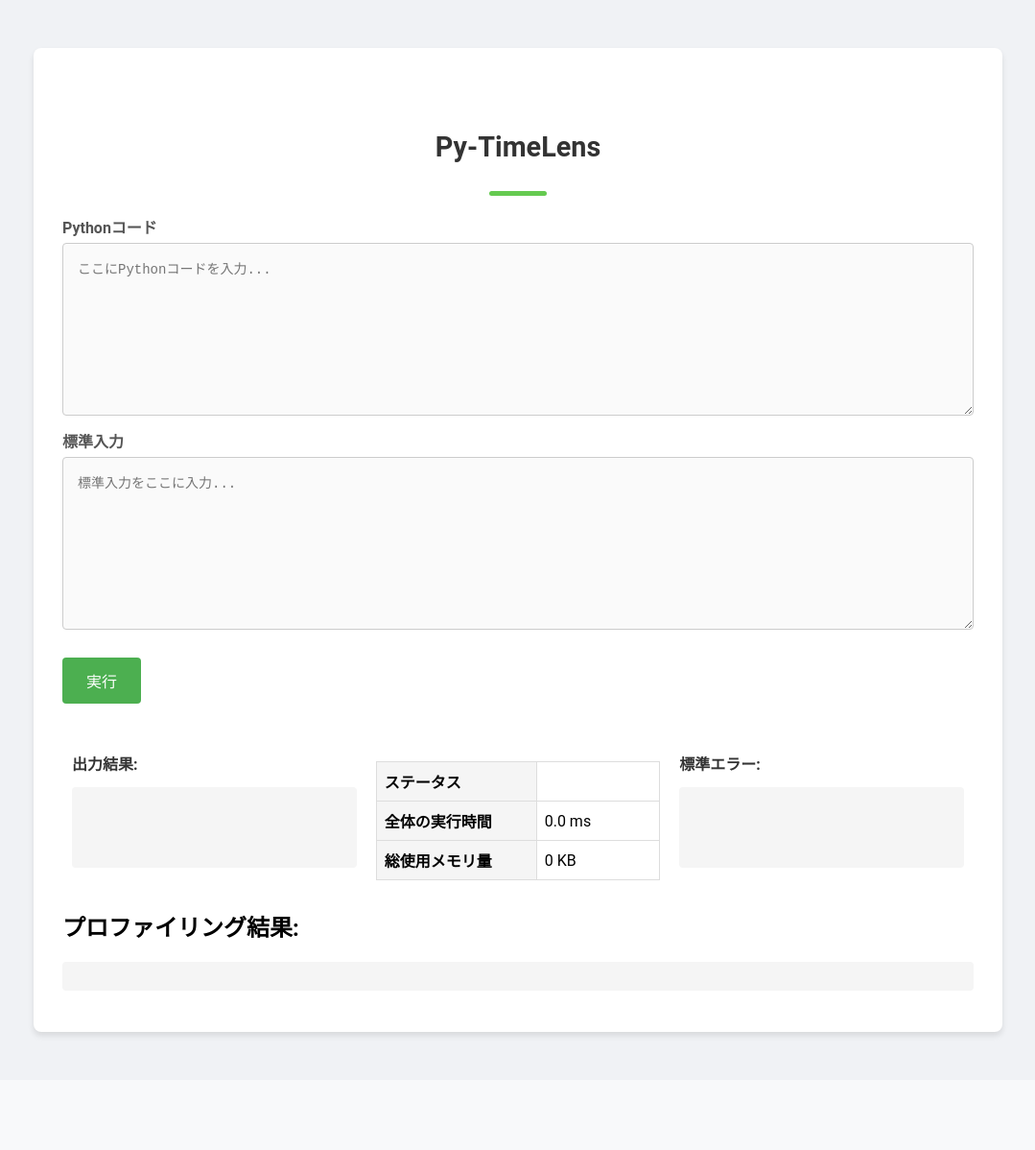
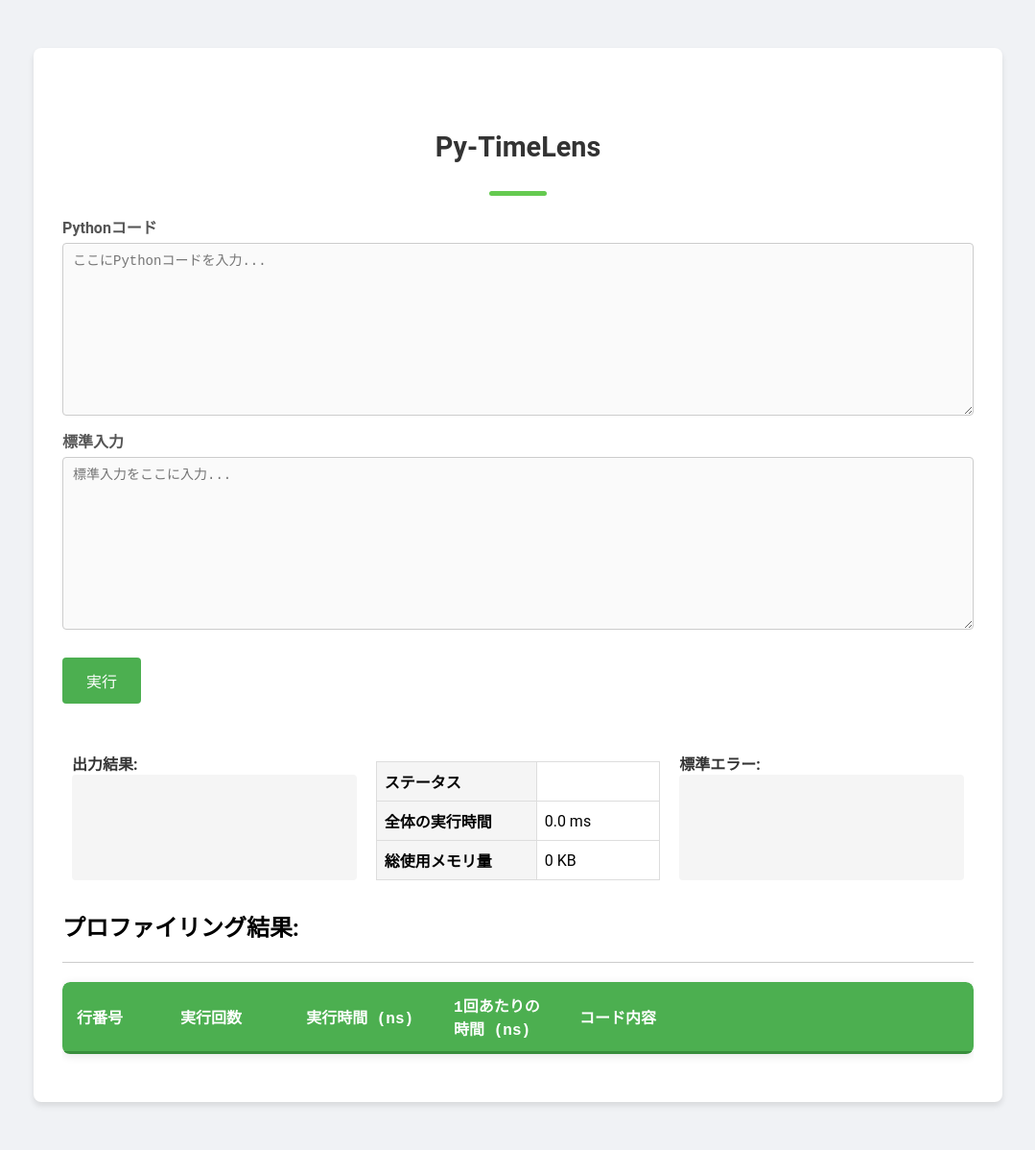
Before and after one commit to es1aT/py-timelens, a Flask app: page / in a window 1280 px wide. Shown: the whole page at 96% size, without its empty margins (100-1179 px from the left). Before the commit the page ends 1082 px from the top, so only its background shows below. Run offline with Flask 3, Linux system fonts and the light colour scheme; lists and menus that the app fills with data are empty.

Commit message:
表のインデント

```diff
--- a/app.py
+++ b/app.py
@@ -1,142 +1,178 @@
+# app.py
+import io
+import sys
+import os
+import importlib.util
+import traceback  # 追加
 from flask import Flask, render_template, request
-import subprocess
-import tempfile
-import os
+from line_profiler import LineProfiler
 import time
-import psutil  # psutilをインポート
-import threading
-from profiler import run_profiled_code  # profiler.pyの関数をインポート
+import re
 
 app = Flask(__name__)
 
+def parse_profile_output(profile_output):
+    lines = profile_output.strip().split('\n')
+    parsed_data = []
+
+    for i, line in enumerate(lines):
+        if i < 9:  # 最初の9行を無視する
+            continue
+
+        # まず空行はスキップ
+        if not line.strip():
+            continue
+
+        try:
+            # 各列の範囲を固定して取得
+            hits = line[10:22].strip() or '-'  # 実行回数 (列の開始位置: 10, 終了位置: 22)
+            time = line[22:29].strip() or '-'  # 実行時間 (列の開始位置: 22, 終了位置: 36)
+            per_hit = line[38:47].strip() or '-'  # 1回あたりの実行時間 (列の開始位置: 36, 終了位置: 50)
+            code = line[53:] or '-'  # コード部分 (列の開始位置: 60以降)
+            parsed_data.append({
+                'hits': hits,
+                'time': time,
+                'per_hit': per_hit,
+                'code': code
+            })
+        except Exception as e:
+            print(f"パースエラー: {e}, line: {line}")  # どの行でエラーが発生しているか出力
+            continue
+
+    return parsed_data
+
+# プロファイリング機能を実行する関数
+def run_profiled_code(code, stdin_input):
+    result = ""
+    output = ""  # outputを空文字で初期化
+    error = ""  # errorを空文字で初期化
+    temp_filename = "torima.py"
+
+    # ユーザーの入力したコードを一時ファイルに保存
+    with open(temp_filename, 'w', encoding='utf-8') as f:
+        f.write(f"def user_function():\n{indent_code(code)}\n")
+
+    # 標準入力をキャプチャ
+    old_stdin = sys.stdin
+    sys.stdin = io.StringIO(stdin_input)  # 標準入力に指定された値をセット
+
+    # 標準出力と標準エラーをキャプチャ
+    old_stdout = sys.stdout
+    sys.stdout = io.StringIO()
+    old_stderr = sys.stderr
+    sys.stderr = io.StringIO()
+
+    # プロファイラーをセットアップ
+    profiler = LineProfiler()
+
+    try:
+        # モジュールとして一時ファイルをインポート
+        spec = importlib.util.spec_from_file_location("torima", temp_filename)
+        temp_module = importlib.util.module_from_spec(spec)
+        spec.loader.exec_module(temp_module)
+
+        profiler.add_function(temp_module.user_function)
+
+        # プロファイリングと関数実行
+        profiler.enable_by_count()
+        temp_module.user_function()  # 関数として実行
+        profiler.disable_by_count()
+
+        # 標準出力とエラーの結果を取得
+        output = sys.stdout.getvalue()
+        error = sys.stderr.getvalue()
+
+        # プロファイリング結果を取得
+        if not error:  # エラーがなければプロファイリング結果を追加
+            profile_output = io.StringIO()
+            profiler.print_stats(stream=profile_output)
+            result += profile_output.getvalue()
+
+    except Exception as e:
+        # エラーが発生した場合、トレースバックのメッセージを取得
+        tb = traceback.format_exc()
+
+        # 最初に "File" が出てきた位置を取得
+        start_idx = tb.find("File")
+        # "^^^^^^^^^^^^^^^^^^^^^^^^^^^" が出てきた位置を取得
+        end_idx = tb.find("^^^^^^^^^^^^^^^^^^^^^^^^^^^")
+
+        # start_idx と end_idx が有効な場合、その部分を削除
+        if start_idx != -1 and end_idx != -1 and start_idx < end_idx:
+            tb = tb[:start_idx] + tb[end_idx + len("^^^^^^^^^^^^^^^^^^^^^^^^^^^"):]
+
+        # エラーメッセージを取得
+        error = tb
+
+    finally:
+        # 標準入力と標準出力、標準エラーを元に戻す
+        sys.stdin = old_stdin
+        sys.stdout = old_stdout
+        sys.stderr = old_stderr
+
+        # 一時ファイルを削除
+        if os.path.exists(temp_filename):
+            os.remove(temp_filename)
+
+    return result, output, error
+
+# ユーザーのコードをインデントする関数
+def indent_code(code):
+    return '\n'.join(['    ' + line for line in code.splitlines()])
+
 @app.route('/', methods=['GET', 'POST'])
 def index():
-    # 初期値の設定
     output = ''
     error = ''
     code = ''
     stdin_input = ''
-    exec_time = 0.0  # 実行時間をミリ秒で保持
-    memory_usage = 0  # メモリ使用量をKBで保持
-    status = ''  # 実行ステータス
-    profiled_output = ''  # profiler.pyの出力を保持する
+    exec_time = 0.0
+    memory_usage = 0
+    status = ''
+    profiled_output = []
 
     if request.method == 'POST':
         code = request.form['code']
         stdin_input = request.form.get('stdin', '')
 
-        # 改行コードを統一
-        stdin_input = stdin_input.replace('\r\n', '\n').replace('\r', '\n')
+        try:
+            start_time = time.time()
+            profiled_output_raw, output, error = run_profiled_code(code, stdin_input)
+            exec_time = (time.time() - start_time) * 1000
+            profiled_output = parse_profile_output(profiled_output_raw)
 
-        temp_file_name = ''
-        try:
-            with tempfile.NamedTemporaryFile(mode='w', suffix='.py', delete=False, encoding='utf-8') as temp_file:
-                temp_file.write(code)
-                temp_file_name = temp_file.name
-
-            # 実行開始時間を記録
-            start_time = time.time()
-
-            # サブプロセスを非同期で実行
-            process = subprocess.Popen(
-                ['python', temp_file_name],
-                stdin=subprocess.PIPE,
-                stdout=subprocess.PIPE,
-                stderr=subprocess.PIPE,
-                text=True
-            )
-
-            # プロセスのPIDを取得してpsutilで監視
-            try:
-                p = psutil.Process(process.pid)
-            except psutil.NoSuchProcess:
-                p = None
-
-            max_memory = 0  # 最大メモリ使用量を記録
-
-            def monitor_memory():
-                nonlocal max_memory
-                try:
-                    while process.poll() is None:
-                        if p:
-                            try:
-                                mem = p.memory_info().rss / 1024  # メモリ使用量（KB）
-                                if mem > max_memory:
-                                    max_memory = mem
-                            except psutil.NoSuchProcess:
-                                break
-                        time.sleep(0.1)  # 監視間隔を0.1秒に設定
-                except Exception as e:
-                    pass
-
-            # メモリ監視を別スレッドで開始
-            monitor_thread = threading.Thread(target=monitor_memory)
-            monitor_thread.start()
-
-            try:
-                stdout, stderr = process.communicate(input=stdin_input, timeout=10)
-                monitor_thread.join()
-                memory_usage = max_memory
-            except subprocess.TimeoutExpired:
-                process.kill()
-                stdout, stderr = process.communicate()
-                monitor_thread.join()
-                memory_usage = max_memory
-                raise subprocess.TimeoutExpired(process.args, 10)
-
-            exec_time = (time.time() - start_time) * 1000  # 実行時間をミリ秒に変換
-
-            output = stdout
-            error = stderr
-
-            # ステータスの判定
-            if process.returncode == 0:
-                status = '成功'
-            else:
-                status = '失敗'
-
-        except subprocess.TimeoutExpired:
-            output = ''
-            error = '実行がタイムアウトしました'
-            status = '時間超過'
-            exec_time = 10000  # タイムアウト時間をミリ秒として設定
+            # プロファイル結果に行番号を追加
+            for i, line in enumerate(profiled_output):
+                line['line_no'] = i + 1  # 1から始まる行番号
+            print(profiled_output)
+            status = '成功' if not error else '失敗'
 
         except Exception as e:
-            output = ''
-            error = f'エラーが発生しました: {e}'
+            error = f'{e}'
             status = '失敗'
 
-        finally:
-            if temp_file_name and os.path.exists(temp_file_name):
-                os.remove(temp_file_name)
-
-        # profiler.pyのプロファイル出力を実行
-        profiled_output = run_profiled_code(code, stdin_input)
-
-        # 結果をテンプレートに渡す
         return render_template(
             'index.html',
             output=output,
             error=error,
             code=code,
             stdin_input=stdin_input,
-            exec_time=round(exec_time, 2),  # ミリ秒で小数点以下2桁まで
+            exec_time=round(exec_time, 2),
             memory_usage=round(memory_usage, 2),
             status=status,
-            profiled_output=profiled_output  # profiler.pyの出力を追加
+            profiled_output=profiled_output  # 辞書形式のプロファイルデータ
         )
 
-    # GETリクエスト時にも全ての変数をテンプレートに渡す
     return render_template(
         'index.html',
         output=output,
         error=error,
         code=code,
         stdin_input=stdin_input,
-        exec_time=exec_time,          # 0.0
-        memory_usage=memory_usage,    # 0
-        status=status,                # 空文字
-        profiled_output=profiled_output  # 空のプロファイル出力
+        exec_time=exec_time,
+        memory_usage=memory_usage,
+        status=status,
+        profiled_output=profiled_output
     )
 
 if __name__ == '__main__':
--- a/static/style.css
+++ b/static/style.css
@@ -159,11 +159,32 @@ button:hover {
 /* preタグのスタイル */
 pre {
   background-color: #f5f5f5;
-  padding: 15px;
+  padding: 10px;
+  /* 余白を少し減らす */
   border-radius: 4px;
   overflow: auto;
   white-space: pre-wrap;
+  /* 自動で改行 */
   word-wrap: break-word;
+  line-height: 1.2;
+  /* 行間を少し詰める */
+  margin: 0;
+  /* マージンをなくす */
+}
+
+/* textareaのスタイル */
+textarea {
+  white-space: pre-wrap;
+  /* 改行やスペースを保持して表示 */
+  font-family: 'Courier New', Courier, monospace;
+  /* 等幅フォント */
+  font-size: 14px;
+  background-color: #fafafa;
+  padding: 10px;
+  border: 1px solid #cccccc;
+  border-radius: 4px;
+  line-height: 1.2;
+  overflow: auto;
 }
 
 /* ローディングオーバーレイのスタイル */
@@ -282,3 +303,170 @@ h1:before {
   border-radius: 3px;
   background: #65ca50;
 }
+
+/* コードセルを左寄せにする */
+.code-cell pre {
+  margin: 0;
+  /* デフォルトの余白を削除 */
+  padding: 0;
+  /* デフォルトのパディングを削除 */
+  border: none;
+  /* 枠を消す */
+  background: none;
+  /* 背景を透明に */
+  white-space: pre-wrap;
+  /* 空白や改行を保持しつつ、自動改行 */
+  font-family: 'Courier New', Courier, monospace;
+  /* 等幅フォント */
+}
+
+/* 全体のフォントをコード部分と同じモノスペースに統一 */
+.design04 th,
+.design04 td {
+  font-family: 'Courier New', Courier, monospace;
+  /* 等幅フォントで統一 */
+  padding: 12px 15px;
+  border-bottom: 1px solid #dddddd;
+}
+
+/* 各列に対して最小幅を設定（ここが新しく追加された部分です） */
+.design04 th:first-child,
+.design04 td:first-child {
+  min-width: 3px;
+  max-width: 3px;
+  /* 行番号列の最小幅 */
+}
+
+.design04 th:nth-child(2),
+.design04 td:nth-child(2) {
+  min-width: 10px;
+  max-width: 10px;
+  /* 実行回数列の最小幅 */
+}
+
+.design04 th:nth-child(3),
+.design04 td:nth-child(3) {
+  min-width: 17px;
+  max-width: 17px;
+  /* 実行時間列の最小幅 */
+}
+
+.design04 th:nth-child(4),
+.design04 td:nth-child(4) {
+  min-width: 10px;
+  max-width: 10px;
+  /* 1回あたりの時間列の最小幅 */
+}
+
+.design04 th:nth-child(5),
+.design04 td:nth-child(5) {
+  min-width: 100px;
+  max-width: 100px;
+  /* 全体に対する割合列の最小幅 */
+}
+
+.design04 {
+  width: 100%;
+  border-collapse: collapse;
+  margin: 20px 0;
+  font-size: 16px;
+  text-align: left;
+  box-shadow: 0 2px 10px rgba(0, 0, 0, 0.1);
+  border-radius: 8px;
+  /* 全体の角を丸くする */
+  overflow: hidden;
+  /* 角丸を適用するために必要 */
+}
+
+.design04 th {
+  background-color: #4caf50;
+  color: white;
+  padding: 12px 15px;
+  text-align: left;
+  border-bottom: solid 3px #388e3c;
+  font-weight: bold;
+}
+
+.design04 td {
+  padding: 12px 15px;
+  border-bottom: 1px solid #dddddd;
+}
+
+/* 偶数行の背景色を変更 */
+.design04 tr:nth-child(even) {
+  background-color: #f9f9f9;
+}
+
+/* 行にマウスオーバーしたときの背景色 */
+.design04 tr:hover {
+  background-color: #f1f1f1;
+}
+
+.design04 th:first-child,
+.design04 td:first-child {
+  border-left: none;
+}
+
+.design04 th:last-child,
+.design04 td:last-child {
+  border-right: none;
+}
+
+/* 上部左角と右角を丸くする */
+.design04 th:first-child {
+  border-top-left-radius: 8px;
+}
+
+.design04 th:last-child {
+  border-top-right-radius: 8px;
+}
+
+/* 下部左角と右角を丸くする */
+.design04 tr:last-child td:first-child {
+  border-bottom-left-radius: 8px;
+}
+
+.design04 tr:last-child td:last-child {
+  border-bottom-right-radius: 8px;
+}
+
+/* コードセルの上下の区切り線を点線に */
+.design04 td.code-cell {
+  border-top: 1px dashed #778ca3;
+  border-bottom: 1px dashed #778ca3;
+  padding-left: 10px;
+  white-space: nowrap;
+  /* 横スクロールを可能に */
+  overflow-x: auto;
+  /* 横スクロールバーを追加 */
+}
+
+/* コード列全体に横スクロールバーを追加 */
+.code-wrapper {
+  width: 100%;
+  overflow-x: auto;
+  /* 横スクロールバーを追加 */
+  margin-top: 20px;
+  /* 上に余白を追加 */
+  border-top: 1px solid #ccc;
+  /* テーブルの上に区切り線を追加 */
+}
+
+/* 横スクロールバーのカスタマイズ（オプション） */
+.code-wrapper::-webkit-scrollbar {
+  height: 8px;
+  /* スクロールバーの高さを指定 */
+}
+
+.code-wrapper::-webkit-scrollbar-track {
+  background: #f1f1f1;
+}
+
+.code-wrapper::-webkit-scrollbar-thumb {
+  background: #cccccc;
+  border-radius: 4px;
+}
+
+.code-wrapper::-webkit-scrollbar-thumb:hover {
+  background: #b3b3b3;
+}
--- a/templates/index.html
+++ b/templates/index.html
@@ -9,8 +9,6 @@
       rel="stylesheet"
       href="{{ url_for('static', filename='style.css') }}"
     />
-    <!-- Chart.jsのCDNリンクを追加 -->
-    <script src="https://cdn.jsdelivr.net/npm/chart.js"></script>
   </head>
   <body>
     <div class="container">
@@ -79,19 +77,32 @@
       <!-- プロファイリング出力結果エリア -->
       <div class="profiling-output-section">
         <h2>プロファイリング結果:</h2>
-        <pre>{{ profiled_output }}</pre>  <!-- fu.pyの出力結果を表示 -->
+
+        <!-- 横スクロールを持つコードラッパー -->
+        <div class="code-wrapper">
+          <table class="design04">
+            <thead>
+              <tr>
+                <th>行番号</th>
+                <th>実行回数</th>
+                <th>実行時間 (ns)</th>
+                <th>1回あたりの時間 (ns)</th>
+                <th>コード内容</th>
+              </tr>
+            </thead>
+            <tbody>
+              {% for line in profiled_output %}
+              <tr>
+                <td>{{ line.line_no }}</td>
+                <td>{{ line.hits }}</td>
+                <td>{{ line.time }}</td>
+                <td>{{ line.per_hit }}</td>
+                <td class="code-cell"><pre>{{ line.code }}</pre></td>
+              </tr>
+              {% endfor %}
+            </tbody>
+          </table>
+        </div>
       </div>
-
-      <!-- プロファイリンググラフ表示エリア -->
-      {% if profile_data %}
-      <div class="profiling-section">
-        <h2>行ごとの実行時間</h2>
-        <canvas id="profileChart"></canvas>
-      </div>
-      {% endif %}
-    </div>
-
-    <!-- ローディングオーバーレイを追加 -->
-    <div id="loadingOverlay" style="display: none">
-      <div class="spinner"></div>
-      <p
+  </body>
+</html>
```
